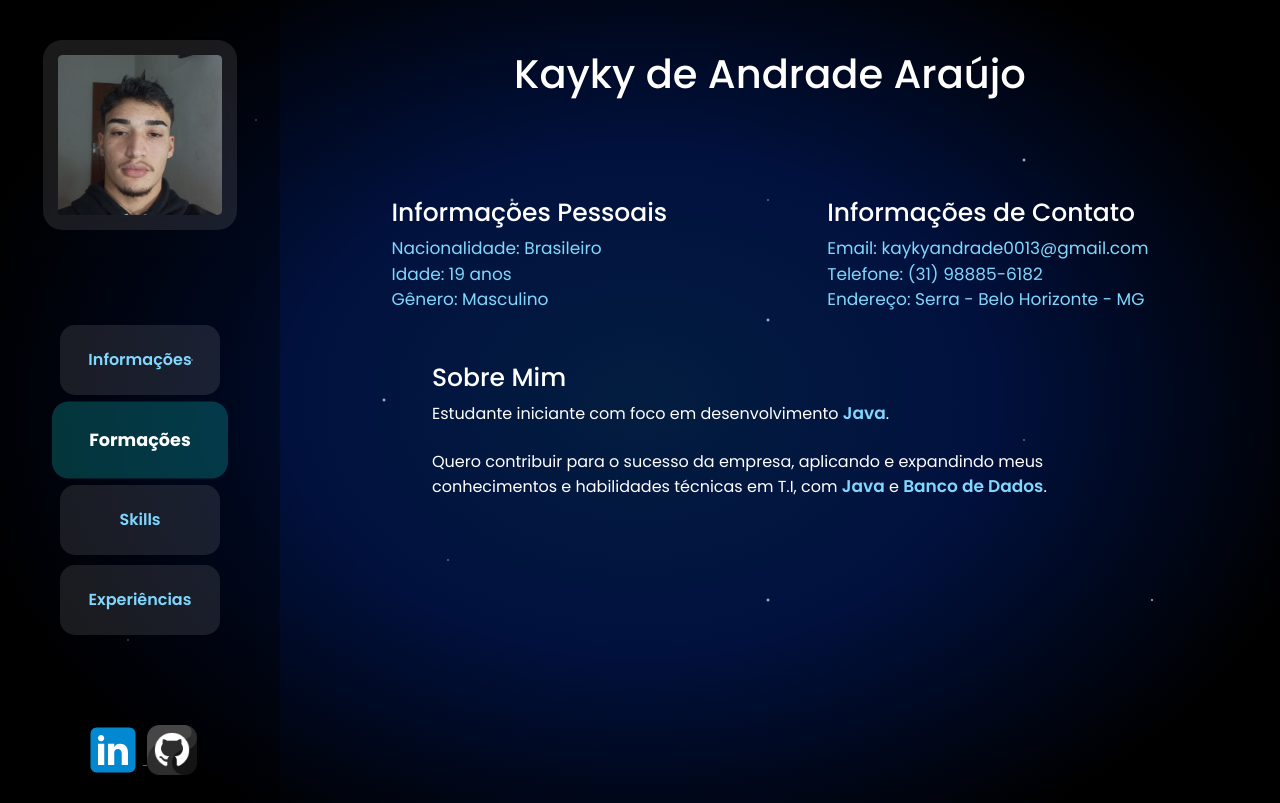
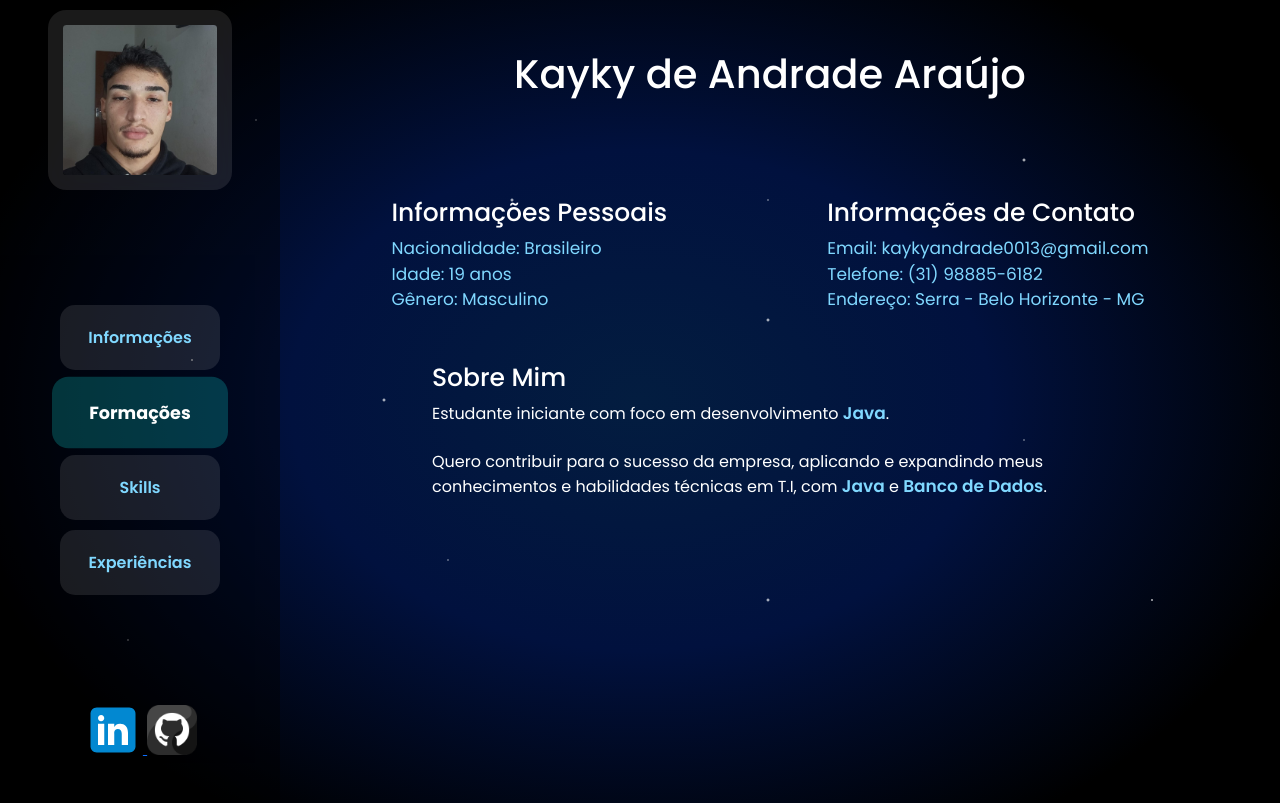
Before and after one commit to Kayky-Andrade/CurriculoHtml, a plain HTML site: page index.html in a window 1280 px wide. Shown: the top 803 px of the page. Drawn offline with nearby package versions, Linux system fonts and the light colour scheme.

Commit message:
Arrumando o espaçamento por conta da barra de favoritos do google

```diff
--- a/index.html
+++ b/index.html
@@ -28,7 +28,7 @@
     </nav>
     <footer>
       <a href="https://linkedin.com/in/kayky-andrade" target="_blank" rel="noopener noreferrer">
-        <img src="img/linkedin.svg" alt="Imagem não encontrada" id="linkedin" />
+        <img src="img/linkedin.svg" alt="Link" id="linkedin">
       </a>
       <a href="https://github.com/Kayky-Andrade" target="_blank" rel="noopener noreferrer">
         <img src="img/github.png" alt="GitHub" id="github">
--- a/styleCurriculo.css
+++ b/styleCurriculo.css
@@ -19,7 +19,7 @@ html {
 
 .centralizar {
     min-height: 100vh;
-     align-items: center;
+    align-items: center;
 }
 
 #titulo1 {
@@ -73,7 +73,7 @@ header {
 }
 
 footer img{
-    margin-bottom: 20px;
+    margin-bottom: 40px;
     height: 60px;
     width: 60px;
 }
@@ -85,7 +85,7 @@ footer img{
 
 body {
     background-image: radial-gradient(700px 500px at center, #031D40, #01113e, #000);
-      overflow-x: hidden;
+    overflow-x: hidden;
 }
 
 main {
@@ -113,6 +113,7 @@ main {
     gap: 1rem;
     list-style: none;
     padding: 0;
+
 }
 
 
@@ -128,7 +129,7 @@ main {
     font-weight: 600;
     transition: all 0.5s;
     cursor: pointer;
-    line-height: 50px;
+    line-height: 45px;
     padding: 10px 15px;
 }
 
@@ -145,11 +146,11 @@ main {
     max-width: 200px;
     display: block;
     margin: auto;
-    height: 190px;
+    height: 180px;
     width: auto;
     border-radius: 10%;
     min-width: 100px;
-    margin-top: 40px;
+    margin-top: 10px;
     margin-bottom: 20px;
     backdrop-filter: blur(10px);
     border: 15px solid rgba(255, 255, 255, 0.1);
```
